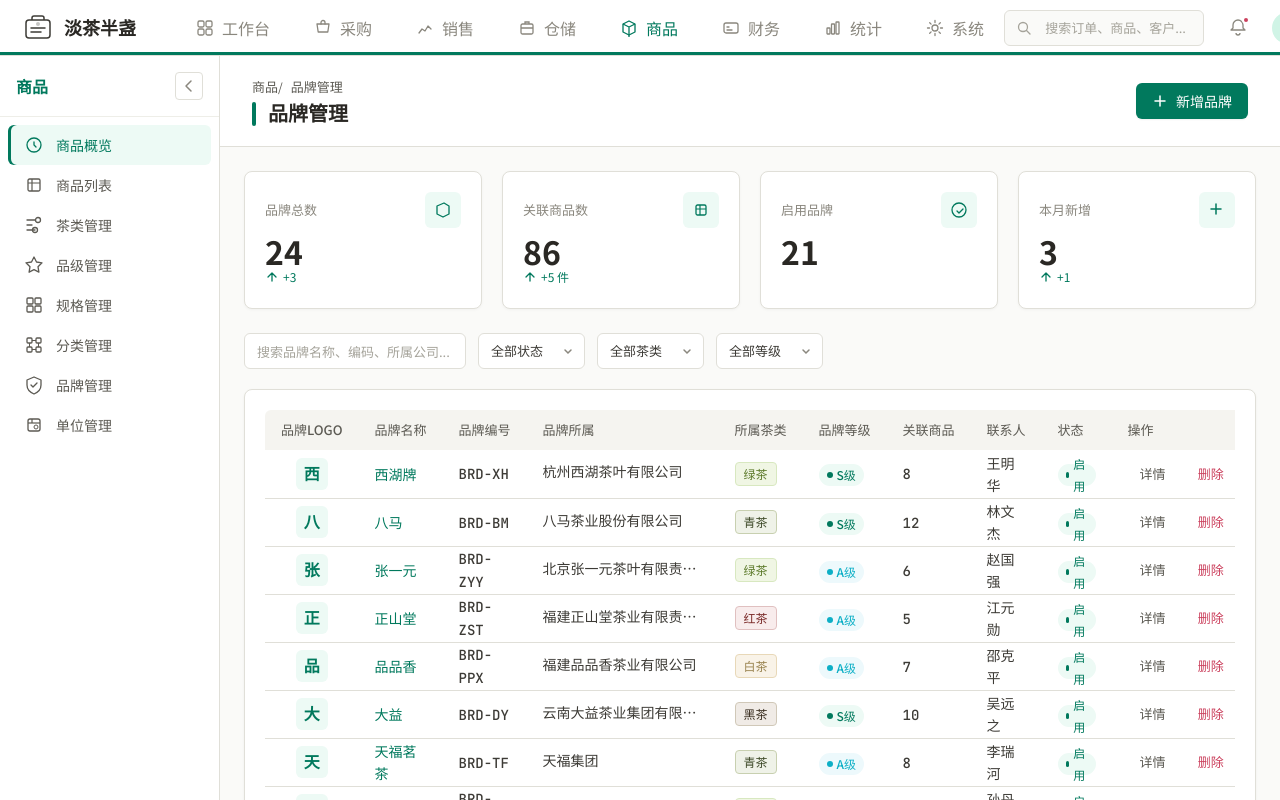
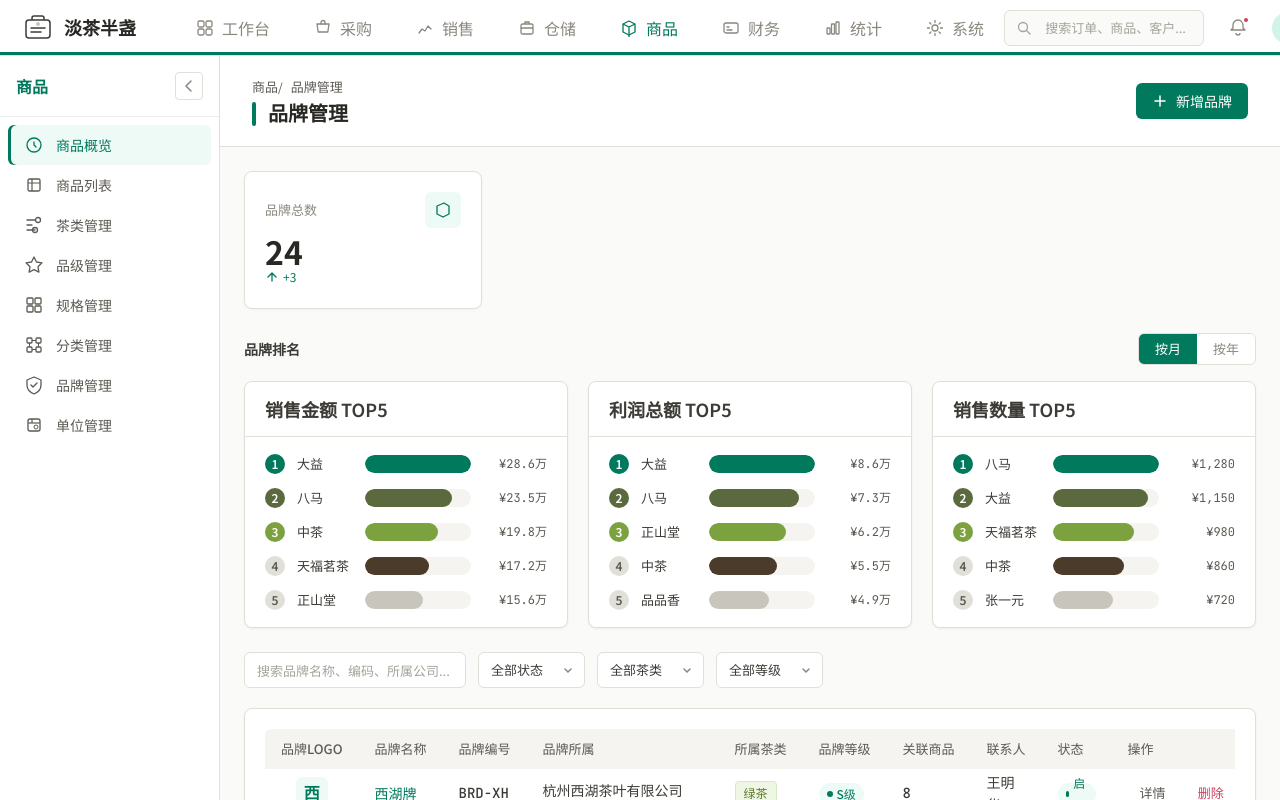
Before and after one commit to zsdxtw/dcbztea-buddy, a React (Vite) app: page /product/product-brand in a window 1280 px wide. Shown: the top 800 px of the page. Built offline with nearby package versions, Linux system fonts and the light colour scheme.

Commit message:
feat: 拉取并理解项目文件
Co-authored-by: traeagent <traeagent@users.noreply.github.com>

```diff
--- a/src/pages/product/ProductBrand.tsx
+++ b/src/pages/product/ProductBrand.tsx
@@ -13,10 +13,90 @@ import type { StatCardData, BrandItem } from '../../types';
 
 const stats: StatCardData[] = [
   { label: '品牌总数', value: '24', trend: { direction: 'up', value: '+3' }, icon: <svg viewBox="0 0 18 18" fill="none"><path d="M10 2L3 5v8l6 3 6-3V5L10 2z" stroke="currentColor" strokeWidth="1.3" strokeLinejoin="round"/></svg> },
-  { label: '关联商品数', value: '86', trend: { direction: 'up', value: '+5 件' }, icon: <svg viewBox="0 0 18 18" fill="none"><rect x="4" y="4" width="10" height="10" rx="1.5" stroke="currentColor" strokeWidth="1.3"/><path d="M4 8h10M8 4v10" stroke="currentColor" strokeWidth="1.2"/></svg> },
-  { label: '启用品牌', value: '21', icon: <svg viewBox="0 0 18 18" fill="none"><circle cx="9" cy="9" r="7" stroke="currentColor" strokeWidth="1.3"/><path d="M7 10l2 2 4-4" stroke="currentColor" strokeWidth="1.3" strokeLinecap="round" strokeLinejoin="round"/></svg> },
-  { label: '本月新增', value: '3', trend: { direction: 'up', value: '+1' }, icon: <svg viewBox="0 0 18 18" fill="none"><path d="M8 3v10M3 8h10" stroke="currentColor" strokeWidth="1.5" strokeLinecap="round"/></svg> },
 ];
+
+/* ── 品牌排名数据 ── */
+type RankPeriod = 'month' | 'year';
+
+const rankData: Record<RankPeriod, {
+  salesAmount: { name: string; value: number }[];
+  profitTotal: { name: string; value: number }[];
+  salesQuantity: { name: string; value: number }[];
+}> = {
+  month: {
+    salesAmount: [
+      { name: '大益', value: 286000 },
+      { name: '八马', value: 235000 },
+      { name: '中茶', value: 198000 },
+      { name: '天福茗茶', value: 172000 },
+      { name: '正山堂', value: 156000 },
+    ],
+    profitTotal: [
+      { name: '大益', value: 85600 },
+      { name: '八马', value: 72800 },
+      { name: '正山堂', value: 62400 },
+      { name: '中茶', value: 55200 },
+      { name: '品品香', value: 48600 },
+    ],
+    salesQuantity: [
+      { name: '八马', value: 1280 },
+      { name: '大益', value: 1150 },
+      { name: '天福茗茶', value: 980 },
+      { name: '中茶', value: 860 },
+      { name: '张一元', value: 720 },
+    ],
+  },
+  year: {
+    salesAmount: [
+      { name: '大益', value: 3280000 },
+      { name: '八马', value: 2760000 },
+      { name: '中茶', value: 2350000 },
+      { name: '天福茗茶', value: 1980000 },
+      { name: '西湖牌', value: 1860000 },
+    ],
+    profitTotal: [
+      { name: '大益', value: 985000 },
+      { name: '八马', value: 862000 },
+      { name: '中茶', value: 728000 },
+      { name: '正山堂', value: 656000 },
+      { name: '品品香', value: 580000 },
+    ],
+    salesQuantity: [
+      { name: '八马', value: 15200 },
+      { name: '大益', value: 13800 },
+      { name: '天福茗茶', value: 11600 },
+      { name: '中茶', value: 10200 },
+      { name: '张一元', value: 8600 },
+    ],
+  },
+};
+
+const barColors = ['var(--color-module-current-base)', 'var(--color-tea-oolong)', 'var(--color-tea-green)', 'var(--color-tea-dark)', 'var(--color-neutral-300)'];
+
+function formatAmount(v: number) {
+  if (v >= 10000) return `¥${(v / 10000).toFixed(1)}万`;
+  return `¥${v.toLocaleString()}`;
+}
+
+function RankBarChart({ title, data, period }: { title: string; data: { name: string; value: number }[]; period: RankPeriod }) {
+  const max = Math.max(...data.map((d) => d.value));
+  return (
+    <Card title={title} className="rank-chart-card">
+      <div className="rank-chart">
+        {data.map((item, i) => (
+          <div key={item.name} className="rank-chart-row">
+            <span className="rank-chart-rank">{i + 1}</span>
+            <span className="rank-chart-name">{item.name}</span>
+            <div className="rank-chart-bar-wrap">
+              <div className="rank-chart-bar" style={{ width: `${(item.value / max) * 100}%`, background: barColors[i] }} />
+            </div>
+            <span className="rank-chart-value">{formatAmount(item.value)}</span>
+          </div>
+        ))}
+      </div>
+    </Card>
+  );
+}
 
 const brandItems: BrandItem[] = [
   {
@@ -141,6 +221,7 @@ export default function ProductBrand() {
   const [filterStatus, setFilterStatus] = useState('全部状态');
   const [filterTeaCategory, setFilterTeaCategory] = useState('全部茶类');
   const [filterLevel, setFilterLevel] = useState('全部等级');
+  const [rankPeriod, setRankPeriod] = useState<RankPeriod>('month');
 
   const filteredItems = brandItems.filter((b) => {
     if (filterKeyword && !b.name.includes(filterKeyword) && !b.code.toLowerCase().includes(filterKeyword.toLowerCase()) && !b.owner.includes(filterKeyword)) return false;
@@ -165,6 +246,21 @@ export default function ProductBrand() {
       <div className="content-body">
         <div className="stat-cards">
           {stats.map((s, i) => <StatCard key={i} data={s} />)}
+        </div>
+        {/* 品牌排名 */}
+        <div className="rank-section">
+          <div className="rank-section-header">
+            <span style={{ fontWeight: 'var(--font-semibold)', color: 'var(--color-neutral-700)' }}>品牌排名</span>
+            <div className="rank-period-toggle">
+              <button className={`rank-period-btn${rankPeriod === 'month' ? ' active' : ''}`} onClick={() => setRankPeriod('month')}>按月</button>
+              <button className={`rank-period-btn${rankPeriod === 'year' ? ' active' : ''}`} onClick={() => setRankPeriod('year')}>按年</button>
+            </div>
+          </div>
+          <div className="rank-charts-grid">
+            <RankBarChart title="销售金额 TOP5" data={rankData[rankPeriod].salesAmount} period={rankPeriod} />
+            <RankBarChart title="利润总额 TOP5" data={rankData[rankPeriod].profitTotal} period={rankPeriod} />
+            <RankBarChart title="销售数量 TOP5" data={rankData[rankPeriod].salesQuantity} period={rankPeriod} />
+          </div>
         </div>
         <FilterBar>
           <input className="filter-input" placeholder="搜索品牌名称、编码、所属公司..." value={filterKeyword} onChange={(e) => setFilterKeyword(e.target.value)} />
--- a/src/tokens/index.css
+++ b/src/tokens/index.css
@@ -597,6 +597,28 @@ tbody tr:last-child td { border-bottom: none; }
 }
 .detail-textarea:focus { outline: none; border-color: var(--color-module-current-base); box-shadow: 0 0 0 3px var(--color-module-current-light); }
 
+/* ═══ 品牌排名横向柱状图 ═══ */
+.rank-section { margin-bottom: var(--space-6); }
+.rank-section-header { display: flex; align-items: center; justify-content: space-between; margin-bottom: var(--space-4); }
+.rank-period-toggle { display: flex; border: 1px solid var(--color-neutral-200); border-radius: var(--radius-md); overflow: hidden; }
+.rank-period-btn { padding: var(--space-1) var(--space-4); font-size: var(--text-sm); font-family: var(--font-family-sans); border: none; background: var(--color-neutral-0); color: var(--color-neutral-500); cursor: pointer; transition: var(--transition-fast); }
+.rank-period-btn.active { background: var(--color-module-current-base); color: var(--color-neutral-0); }
+.rank-period-btn:not(.active):hover { background: var(--color-neutral-50); }
+.rank-charts-grid { display: grid; grid-template-columns: repeat(3, 1fr); gap: var(--space-5); }
+.rank-chart-card .card-body { padding: var(--space-4) var(--space-5); }
+.rank-chart { display: flex; flex-direction: column; gap: var(--space-3); }
+.rank-chart-row { display: flex; align-items: center; gap: var(--space-3); }
+.rank-chart-rank { width: 20px; height: 20px; border-radius: var(--radius-full); display: flex; align-items: center; justify-content: center; font-size: var(--text-xs); font-weight: var(--font-semibold); flex-shrink: 0; }
+.rank-chart-row:nth-child(1) .rank-chart-rank { background: var(--color-module-current-base); color: var(--color-neutral-0); }
+.rank-chart-row:nth-child(2) .rank-chart-rank { background: var(--color-tea-oolong); color: var(--color-neutral-0); }
+.rank-chart-row:nth-child(3) .rank-chart-rank { background: var(--color-tea-green); color: var(--color-neutral-0); }
+.rank-chart-row:nth-child(n+4) .rank-chart-rank { background: var(--color-neutral-200); color: var(--color-neutral-600); }
+.rank-chart-name { width: 56px; flex-shrink: 0; font-size: var(--text-sm); color: var(--color-neutral-700); white-space: nowrap; overflow: hidden; text-overflow: ellipsis; }
+.rank-chart-bar-wrap { flex: 1; height: 18px; background: var(--color-neutral-100); border-radius: var(--radius-full); overflow: hidden; }
+.rank-chart-bar { height: 100%; border-radius: var(--radius-full); transition: width var(--duration-normal) var(--ease-default); min-width: 4px; }
+.rank-chart-value { width: 64px; flex-shrink: 0; font-size: var(--text-xs); font-family: var(--font-family-mono); color: var(--color-neutral-600); text-align: right; white-space: nowrap; }
+@media (max-width: 1023px) { .rank-charts-grid { grid-template-columns: 1fr; } }
+
 /* ═══ 分类管理页 ═══ */
 
 /* ── 左右布局 ── */
```
